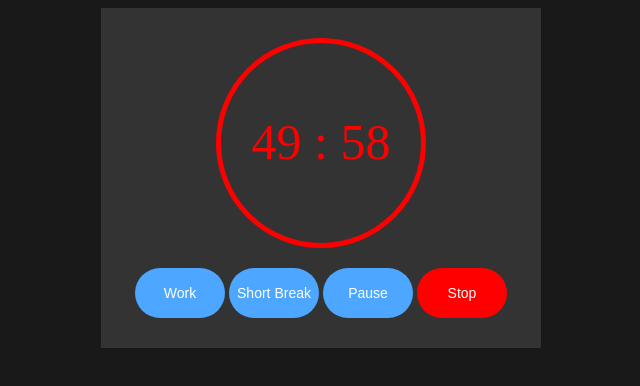
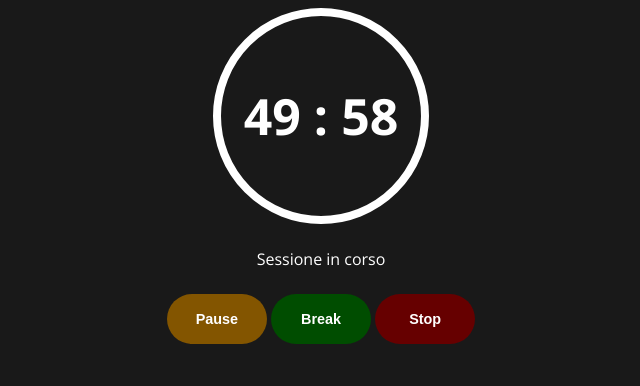
Before and after one commit to John-64/Giovanni-Manfredi, a plain HTML site: page index.html in a window 1280 px wide. Both pictures are taken after a click on the button "Work". Shown: the whole page, without its empty margins (319-959 px from the left). Drawn offline with nearby package versions, Linux system fonts and the light colour scheme.

Commit message:
Add files via upload

```diff
--- a/index.html
+++ b/index.html
@@ -16,14 +16,14 @@
                 <span id="colon">:</span>
                 <span id="seconds">00</span>
             </div>
-        <div id="filler"></div>
         </div>
+
+        <div id="msg">Sessione in corso</div>
 
         <div id="buttons">
             <button id="work">Work</button>
-        <button id="break">Short Break</button>
-        <!-- <button id="longBreak">Long Break</button> -->
             <button id="pause">Pause</button>
+            <button id="break">Break</button>
             <button id="stop">Stop</button>
         </div>
     </div>
--- a/script.js
+++ b/script.js
@@ -1,27 +1,36 @@
 var pomodoro = {
     started : false,
+    onPause : false,
     minutes : 0,
     seconds : 0,
-    fillerHeight : 0,
-    fillerIncrement : 0,
     interval : null,
     minutesDom : null,
     secondsDom : null,
-    fillerDom : null,
+
     init : function(){
       var self = this;
       this.minutesDom = document.querySelector('#minutes');
       this.secondsDom = document.querySelector('#seconds');
-      this.fillerDom = document.querySelector('#filler');
       this.interval = setInterval(function(){
         self.intervalCallback.apply(self);
       }, 1000);
+
       document.querySelector('#work').onclick = function(){
         self.startWork.apply(self);
+        document.getElementById("work").style.display = "none";
+        document.getElementById("pause").style.display = "inline";
       };
+
+      document.querySelector('#pause').onclick = function(){
+        self.pauseWork.apply(self);
+        document.getElementById("pause").style.display = "none";
+        document.getElementById("work").style.display = "inline";
+      };
+
       document.querySelector('#break').onclick = function(){
         self.startBreak.apply(self);
       };
+
       document.querySelector('#stop').onclick = function(){
         self.stopTimer.apply(self);
       };
@@ -30,19 +39,35 @@ var pomodoro = {
       this.minutes = mins;
       this.seconds = secs;
       this.started = started;
-      this.fillerIncrement = 200/(this.minutes*60);
-      this.fillerHeight = 0;
     },
     startWork: function() {
-      this.resetVariables(50, 0, true);
+        if(this.onPause == true) {
+            this.resetVariables(this.minutes, this.seconds, true);
+            this.onPause = false;
+        } else {
+            this.resetVariables(50, 0, true);
+        }
     },
+    pauseWork: function() {
+        this.onPause = true;
+        this.resetVariables(this.minutes, this.seconds, false);
+      },
     startBreak : function(){
-      this.resetVariables(10, 0, true);
+        document.getElementById("pause").style.display = "none";
+        document.getElementById("work").style.display = "none";
+        this.resetVariables(0, 5, true);
     },
     stopTimer : function(){
-      this.resetVariables(50, 0, false);
-      this.updateDom();
+        document.getElementById("pause").style.display = "none";
+        document.getElementById("work").style.display = "inline";
+        this.resetVariables(50, 0, false);
+        this.onPause = false;
+        this.updateDom();
     },
+    pauseTimer : function(){
+        this.resetVariables(this.minutes, this.seconds, false);
+        this.updateDom();
+      },
     toDoubleDigit : function(num){
       if(num < 10) {
         return "0" + parseInt(num, 10);
@@ -52,8 +77,6 @@ var pomodoro = {
     updateDom : function(){
       this.minutesDom.innerHTML = this.toDoubleDigit(this.minutes);
       this.secondsDom.innerHTML = this.toDoubleDigit(this.seconds);
-      this.fillerHeight = this.fillerHeight + this.fillerIncrement;
-      this.fillerDom.style.height = this.fillerHeight + 'px';
     },
     intervalCallback : function(){
       if(!this.started) return false;
@@ -70,8 +93,9 @@ var pomodoro = {
       this.updateDom();
     },
     timerComplete : function(){
-      this.started = false;
-      this.fillerHeight = 0;
+        this.started = false;
+        document.getElementById("pause").style.display = "none";
+        document.getElementById("work").style.display = "inline";
     }
 };
 window.onload = function(){
--- a/style.css
+++ b/style.css
@@ -1,69 +1,81 @@
+@import url('https://fonts.googleapis.com/css2?family=Open+Sans:ital,wght@0,300;0,400;0,500;0,700;1,300;1,400;1,500;1,700&display=swap');
+
 body {
     background-color: #191919;
+    font-family: 'Open Sans', sans-serif;
     display: flex;
     justify-content: center;
     align-items: center;
 }
 
 #container{
-    width:400px;
-    padding:20px;
     text-align:center;
-    background : #333;
+    display: flex;
+    justify-content: center;
+    align-items: center;
+    flex-direction: column;
 }
 
 #timer{
-    color:#f00;
-    font-size:50px;
-    margin:10px auto;
-    border : 5px solid red;
-    border-radius:50%;
-    width:200px;
-    height:200px;
-    overflow:hidden;
-    position:relative;
-    -webkit-user-select: none;
-    -moz-user-select: none;
-    -ms-user-select: none;
-    user-select: none;
-    cursor:default;
+    color: rgb(255, 255, 255);
+    font-size: 50px;
+    font-weight: 700;
+    border: 8px solid rgb(255, 255, 255);
+    border-radius: 50%;
+    width: 200px;
+    height: 200px;
+    cursor: default;
+    display: flex;
+    justify-content: center;
+    align-items: center;
 }
 
-  #time{
-    margin-top:70px;
-    z-index : 1;
-    position:relative;
-  }
-
-  #filler{
-    background : #ddffcc;
-    height: 0px;
-    width: 200px;
-    position:absolute;
-    bottom:0;
+#msg {
+    color:#fff;
+    margin: 1.5rem auto;
 }
 
 #buttons button {
-    background:#4da6ff;
-    border:none;
     color:#fff;
-    cursor:pointer;
-    padding:5px;
-    width:90px;
-    margin:10px auto;
-    font-size:14px;
-    height : 50px;
-    border-radius : 50px;
+    border: none;
+    font-weight: 700;
+    cursor: pointer;
+    padding: 0.5rem;
+    width: 100px;
+    height: 50px;
+    font-size: 0.9rem;
+    border-radius: 50px;
 }
 
-  #buttons button#shortBreak{
-    background : #0c0;
+#break{
+    background-color : rgb(0, 77, 0);
 }
 
-  #buttons button#longBreak{
-    background : #080;
+#break:hover{
+    background-color : rgb(0, 97, 0);
 }
 
-  #buttons button#stop{
-    background : #f00;
+#stop{
+    background-color : rgb(102, 0, 0);
 }
+
+#stop:hover{
+    background-color : rgb(139, 0, 0);
+}
+
+#work{
+    background-color : rgb(0, 27, 100);
+}
+
+#work:hover{
+    background-color : rgb(0, 36, 136);
+}
+
+#pause{
+    display: none;
+    background-color: rgb(131, 85, 0);
+}
+
+#pause:hover{
+    background-color: rgb(182, 118, 0)
+}
```
Lines whose indentation alone changed are shown as unchanged.
